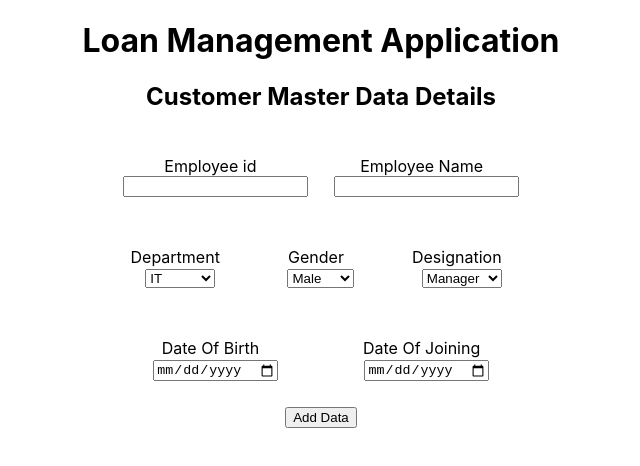
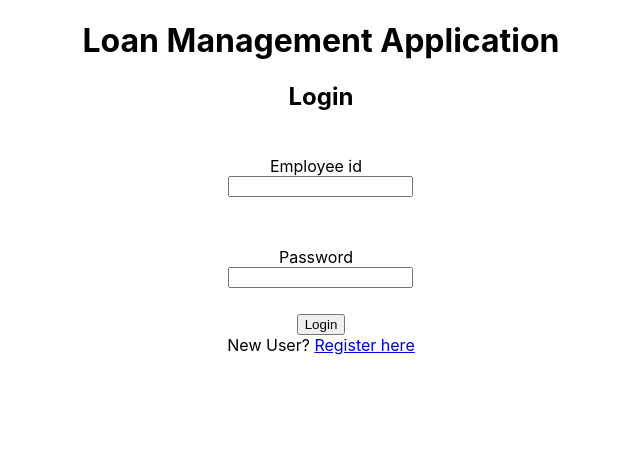
Before and after one commit to agastya2002/LMSTeam3Batch9, a React (Create React App) app in the folder Frontend/lms/: page / in a window 1280 px wide. Shown: the top 466 px of the page, without its empty margins (319-959 px from the left). Built offline with nearby package versions, Linux system fonts and the light colour scheme.

Commit message:
Browser router setup and login page added

```diff
--- a/Frontend/lms/src/App.js
+++ b/Frontend/lms/src/App.js
@@ -1,11 +1,18 @@
 import logo from './logo.svg';
 import './App.css';
+import Login from "./Pages/Login"
 import CustomerDetails from './Pages/CustomerDetails';
+import { BrowserRouter, Routes, Route } from 'react-router-dom';
 
 function App() {
   return (
     <div className="App">
-        <CustomerDetails/>
+      <BrowserRouter>
+      <Routes>
+        <Route path="/" element={<Login/>} />
+        <Route path="/register" element={<CustomerDetails/>} />
+      </Routes>
+      </BrowserRouter>
     </div>
   );
 }
--- a/Frontend/lms/src/Pages/CustomerDetails.js
+++ b/Frontend/lms/src/Pages/CustomerDetails.js
@@ -1,10 +1,12 @@
 import React from 'react';
 import '../Styles/CustomerDetails.css'
 import { useState } from 'react';
+import { Link } from 'react-router-dom';
 
 const CustomerDetails=()=>{
 
     const [eID,setEID]=useState("");
+    const [ePass, setEPass] = useState("");
     const [eName,setEName]=useState("");
     const [department,setDepartment]=useState("");
     const [gender,setGender]=useState("");
@@ -39,6 +41,10 @@ const CustomerDetails=()=>{
             alert("Please enter employee name!");
             isDataValid=false;
         }
+        if(ePass.length===0){
+            alert("Please enter password");
+            isDataValid=false;
+        }
         if(!eName.match(/^[a-zA-Z]+(([',. -][a-zA-Z ])?[a-zA-Z]*)*$/g)){
             alert("Employee name is invalid!\nUse of special characters and numbers is not allowed")
             isDataValid=false;
@@ -68,6 +74,10 @@ const CustomerDetails=()=>{
                     <div className='employee_detail'>
                         <span className='employee_field'>Employee Name</span>
                         <input type="text" id="ename" onChange={(e) => setEName(e.target.value)}/>
+                    </div>
+                    <div className='employee_detail'>
+                        <span className='employee_field'>Password</span>
+                        <input type="password" id="pass" onChange={(p) => setEPass(p.target.value)} />
                     </div>
                 </div>
                 <div className='employee_details'>
@@ -116,8 +126,8 @@ const CustomerDetails=()=>{
                 <div>
                     <button type="submit" onClick={()=>validateEntries()}>Add Data</button>
                 </div>
-
             </div>
+            <div>Already an user? <Link to="/">Login</Link></div>
         </div>
     )
 }
--- /dev/null
+++ b/Frontend/lms/src/Pages/Login.js
@@ -0,0 +1,75 @@
+import React from 'react';
+import '../Styles/CustomerDetails.css'
+import { useState } from 'react';
+import { Link } from 'react-router-dom';
+
+const Login=()=>{
+
+    const [eID,setEID]=useState("");
+    const [ePass, setEPass] = useState("");
+    let isDataValid=false;
+
+    // Example JSON object for registering employee
+    // {
+    //     "employeeId": "E0006",
+    //     "employeeName": "John Doe",
+    //     "designation": "Manager",
+    //     "department": "IT",
+    //     "gender": "M",
+    //     "dateOfBirth": "2023-09-11T03:49:32.942Z",
+    //     "dateOfJoining": "2023-09-11T03:49:32.942Z",
+    //     "employee": {
+    //       "employeeId": "E0006",
+    //       "employeePassword": "25efd29860a4f83a7c971bdcfb3eb771c95dab9356b7dec0aa165eb80bfd817f",
+    //       "employeeRole": "customer"
+    //     }
+    //   }
+
+    const login=()=>{
+
+    }
+
+    const validateEntries=()=>{
+        //check employee ID
+        if (!eID.match(/[A-Z]{1}[0-9]/)){
+            alert("Invalid employee ID format!");
+            isDataValid=false;
+        }
+        if(ePass.length===0){
+            alert("Please enter password");
+            isDataValid=false;
+        }
+        console.log(isDataValid);
+        if(isDataValid) {
+            login();
+        }
+    }
+    return (
+        <div>
+            <div>
+                <h1>Loan Management Application</h1>
+                <h2>Login</h2>
+            </div>
+            <div className='customer_details'>
+                <div className='employee_details'>
+                    <div className='employee_detail'>
+                        <span className='employee_field'>Employee id</span>
+                        <input type="text" id="eid" onChange={(e) => setEID(e.target.value)} />
+                    </div>
+                </div>
+                <div className='employee_details'>
+                    <div className='employee_detail'>
+                        <span className='employee_field'>Password</span>
+                        <input type="password" id="pass" onChange={(p) => setEPass(p.target.value)} />
+                    </div>
+                </div>
+                <div>
+                    <button type="submit" onClick={()=>validateEntries()}>Login</button>
+                </div>
+            </div>
+            <div>New User? <Link to="/register">Register here</Link></div>
+        </div>
+    )
+}
+
+export default Login;
```
Also changed, not shown: Frontend/lms/src/Pages/Profile.js (added, +23 -0 lines).
